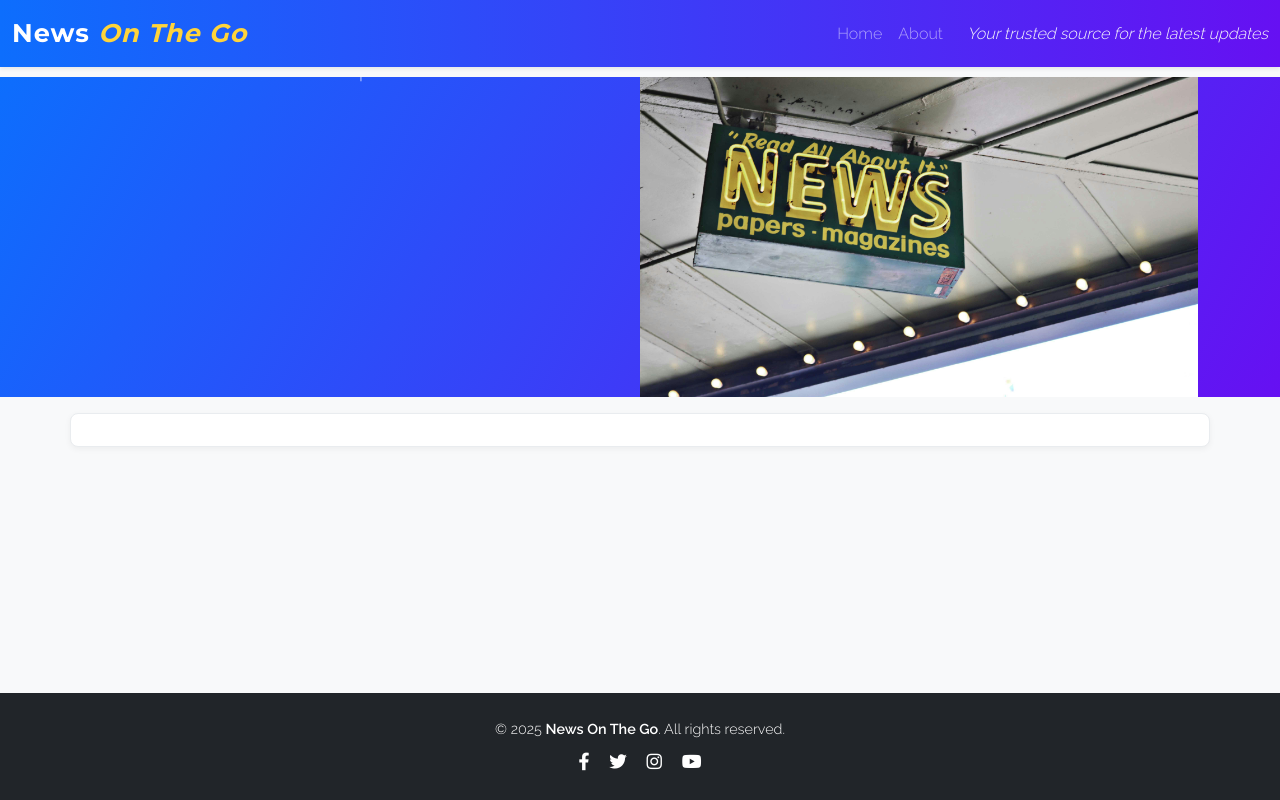
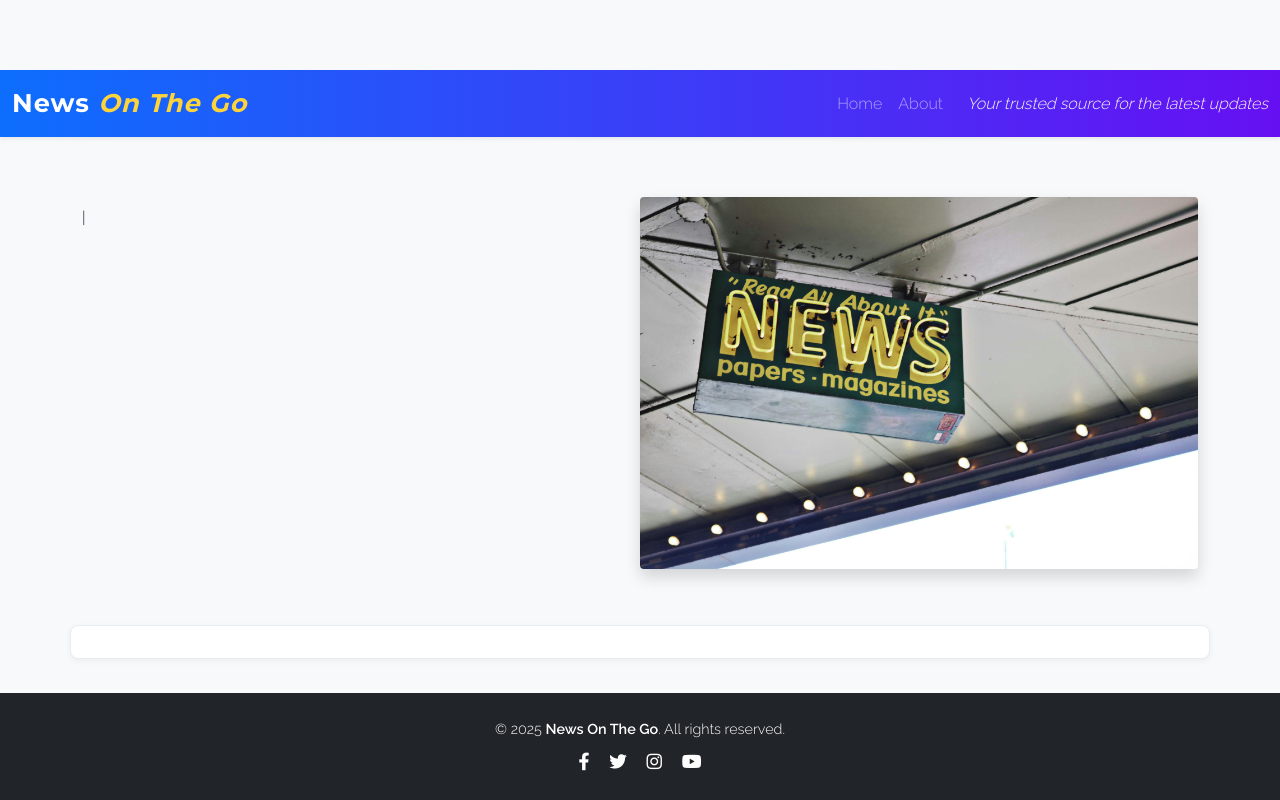
Before and after one commit to kctffs/news-on-the-go-redo, a Django app: template news/templates/news/post_detail.html in a window 1280 px wide. Run offline with Django 4.2, Linux system fonts and the light colour scheme; the template is opened without the code that fills it, so the values that code supplies are empty.

Commit message:
corrected path for image, corrected css styling

```diff
--- a/news/templates/news/post_detail.html
+++ b/news/templates/news/post_detail.html
@@ -1,21 +1,23 @@
 {% extends 'base.html' %} {% block content %}
 {% load static %}
 
-<div class="masthead">
+<div class="post-masthead">
     <div class="container">
         <div class="row g-0">
             <div class="col-md-6 masthead-text">
-                <!-- Post title goes in these h1 tags -->
                 <h1 class="post-title">{{ post.title }}</h1>
-                <!-- Post author goes before the | the post's created date goes after -->
                 <p class="post-subtitle">{{ post.author }} | {{ post.created_on }}</p>
             </div>
             <div class="d-none d-md-block col-md-6 masthead-image">
-                <img src="{% static 'static/images/pexels-mdsnmdsnmdsn-1577882.jpg' %}" class="scale" alt="placeholder">
+                <img src="{% static 'images/pexels-mdsnmdsnmdsn-1577882.jpg' %}"
+                     class="img-fluid rounded shadow"
+                     alt="placeholder"
+                     style="object-fit: cover; max-height: 400px; width: 100%;">
             </div>
         </div>
     </div>
 </div>
+
 
 <div class="container">
     <div class="row">
--- a/static/css/style.css
+++ b/static/css/style.css
@@ -6,6 +6,8 @@
     font-family: 'Raleway', sans-serif;
     color: #212529;
     line-height: 1.6;
+    padding-top: 70px;
+
 }
 
 a {
@@ -108,7 +110,8 @@ a:hover {
 /* ==========================
    MASTHEAD
    ========================== */
-.masthead {
+/* Homepage masthead */
+.home-masthead {
     margin-top: 10px;
     overflow: hidden;
     position: relative;
@@ -121,18 +124,21 @@ a:hover {
     text-align: center;
 }
 
-.masthead h1 {
+.home-masthead h1 {
     font-family: 'Montserrat', sans-serif;
     font-size: 2.2rem;
     font-weight: 700;
     letter-spacing: 1px;
 }
 
-.masthead p {
-    font-size: 1.1rem;
-    font-weight: 300;
-    opacity: 0.9;
+/* Post detail masthead */
+.post-masthead {
+    margin-top: 40px;
+    margin-bottom: 20px;
+    padding: 20px 0;
+    background: #f8f9fa; /* light background to separate it */
 }
+
 
 /* ==========================
    LINKS & BUTTONS
--- a/templates/base.html
+++ b/templates/base.html
@@ -49,12 +49,12 @@
 
     <!-- Masthead (Homepage Banner) -->
     {% if request.path == home_url %}
-    <header class="masthead d-flex align-items-center justify-content-center text-center text-white" style="background: linear-gradient(120deg, #0d6efd, #6610f2); height: 40vh;">
+    <header class="home-masthead d-flex align-items-center justify-content-center text-center text-white">
         <h1 class="display-4 fw-bold" style="font-family: 'Montserrat', sans-serif;">
-            <span class="text-white">News</span>
-            <span class="fst-italic" style="color:#ffd43b;">On The Go</span>
+            <span class="fst-italic" style="color:#ffd43b;"> News On The Go</span>
         </h1>
     </header>
+
     {% endif %}
 
     <!-- Main Content -->
```
